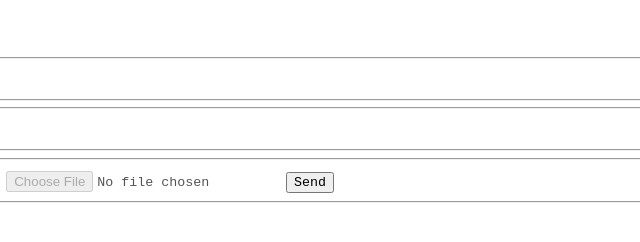
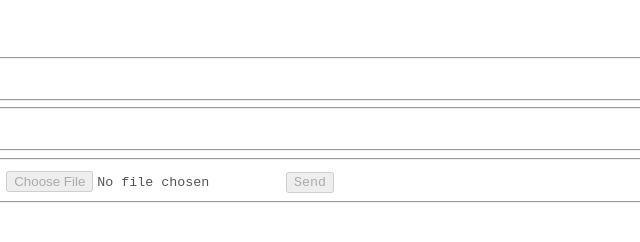
Before and after one commit to Avvyxx/chat-app, a website: page site/index.html in a window 1280 px wide. Shown: the full height of the page, 303-943 px from the left. Drawn offline with Linux system fonts and the light colour scheme.

Commit message:
initial disabled state for send file message button

```diff
--- a/site/index.html
+++ b/site/index.html
@@ -30,7 +30,7 @@
                     <label for="file-message">
                         File:
                         <input type="file" id="file-message" name="file-message" disabled=""/>
-                        <button id="send-file-message">Send</button>
+                        <button id="send-file-message" disabled="">Send</button>
                     </label>
                 </fieldset>
             </div>
```
